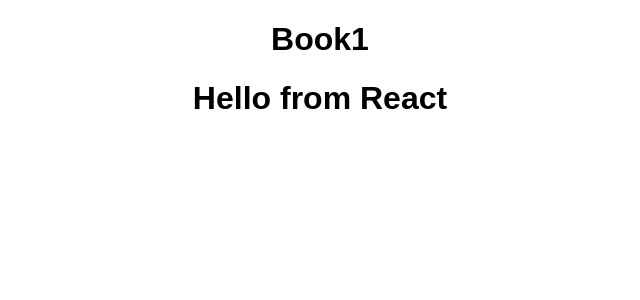
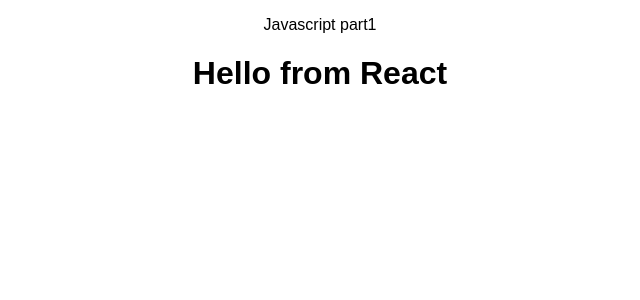
Before and after one commit to tan75/ExLibrisUI, a React (Create React App) app in the folder exlibrisui/: page / in a window 1280 px wide. Shown: the top 300 px of the page, without its empty margins (320-960 px from the left). Built offline with nearby package versions, Linux system fonts and the light colour scheme.

Commit message:
Book props added

```diff
--- a/exlibrisui/package.json
+++ b/exlibrisui/package.json
@@ -6,6 +6,7 @@
     "@testing-library/jest-dom": "^5.11.6",
     "@testing-library/react": "^11.2.2",
     "@testing-library/user-event": "^12.5.0",
+    "prop-types": "^15.7.2",
     "react": "^17.0.1",
     "react-dom": "^17.0.1",
     "react-scripts": "4.0.1",
--- a/exlibrisui/src/App.js
+++ b/exlibrisui/src/App.js
@@ -5,7 +5,7 @@ import Book from './Book/Book';
 export default function App() {
   return (
     <div className="App">
-      <Book />
+      <Book title="Javascript part1" />
       <h1>Hello from React</h1>
     </div>
   );
--- a/exlibrisui/src/Book/Book.js
+++ b/exlibrisui/src/Book/Book.js
@@ -1,11 +1,17 @@
 import React from 'react';
+import PropTypes from 'prop-types';
 
-const Book = () => {
+const Book = (props) => {
+  const { title } = props;
   return (
     <div>
-      <h1>Book1</h1>
+      <p>{title}</p>
     </div>
   );
 };
 
+Book.propTypes = {
+  title: PropTypes.string.isRequired,
+};
+
 export default Book;
```
